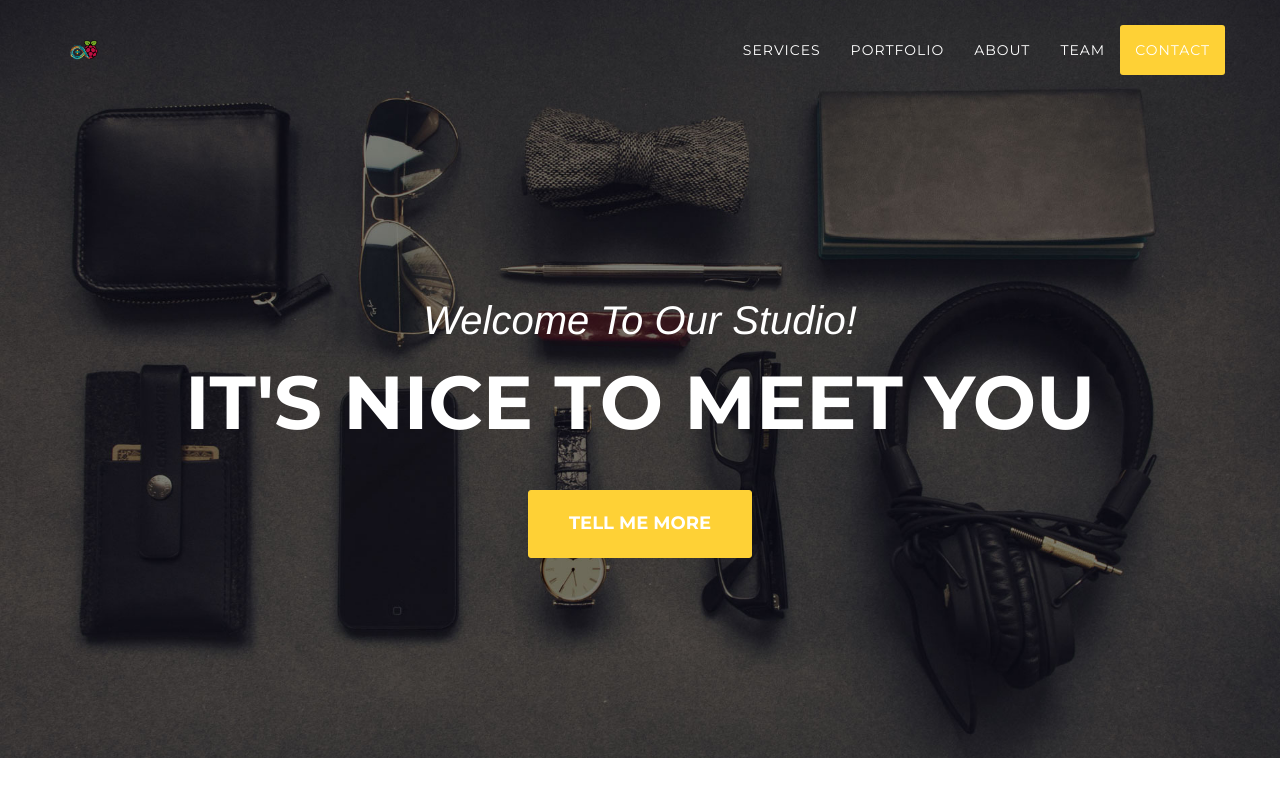
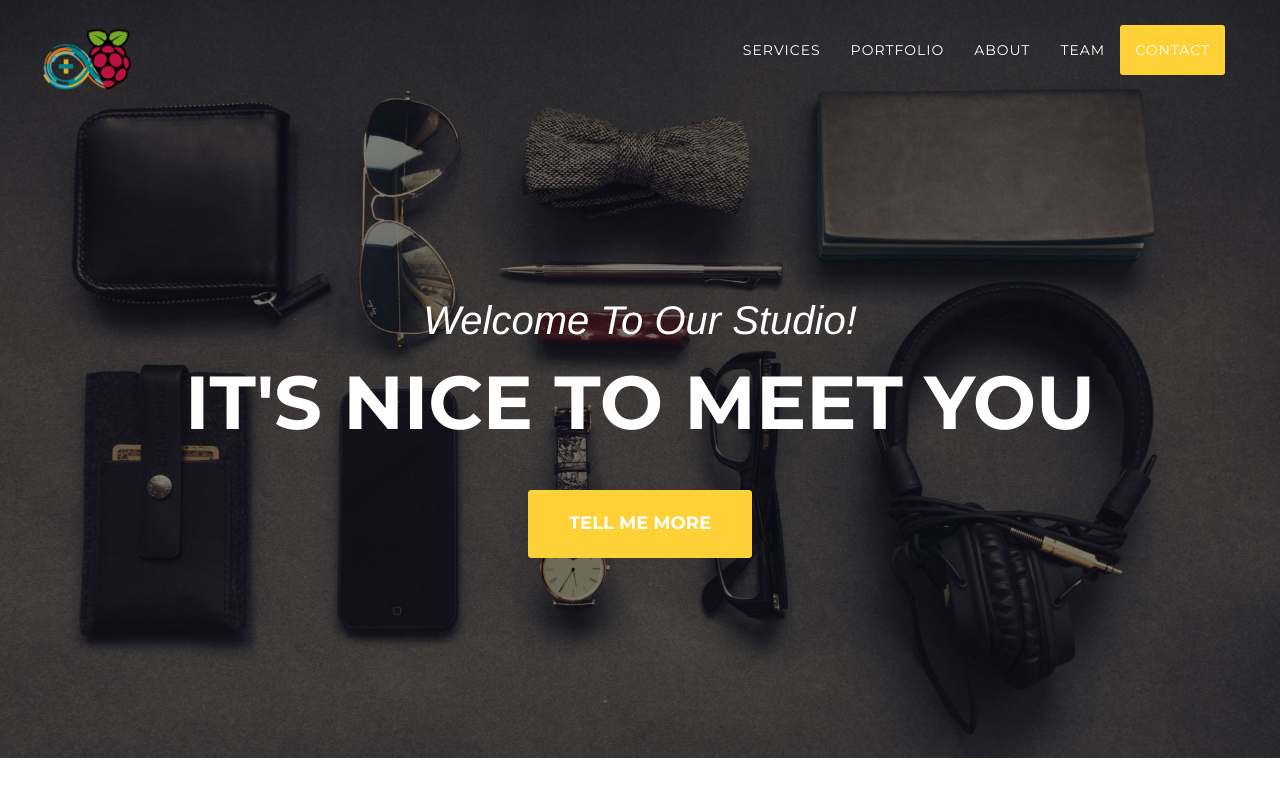
Before and after one commit to carduberry/carduberry, a website: page docs/index.html in a window 1280 px wide. Shown: the top 800 px of the page. Drawn offline with nearby package versions, Linux system fonts and the light colour scheme; a web font is replaced by a local one.

Commit message:
Update index.html

```diff
--- a/docs/index.html
+++ b/docs/index.html
@@ -43,7 +43,7 @@
                 <button type="button" class="navbar-toggle" data-toggle="collapse" data-target="#bs-example-navbar-collapse-1">
                     <span class="sr-only">Toggle navigation</span> Menu <i class="fa fa-bars"></i>
                 </button>
-                <img src="img/logo.png" class="navbar-brand page-scroll" href="#page-top" width="height: auto;width: 120px;margin-top: -12px;margin-left: -43px;">
+                <img src="img/logo.png" class="navbar-brand page-scroll" href="#page-top" style="height: auto;width: 120px;margin-top: -12px;margin-left: -43px;">
             </div>
 
             <!-- Collect the nav links, forms, and other content for toggling -->
```
